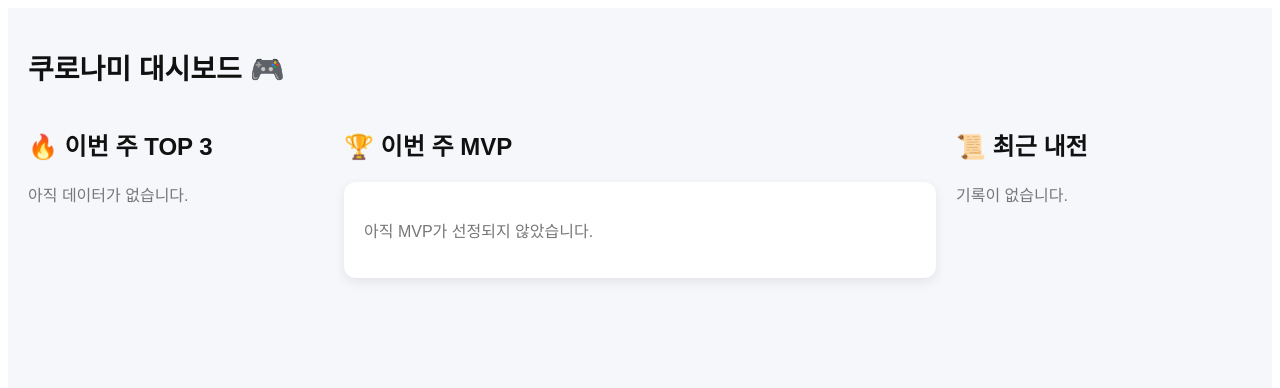
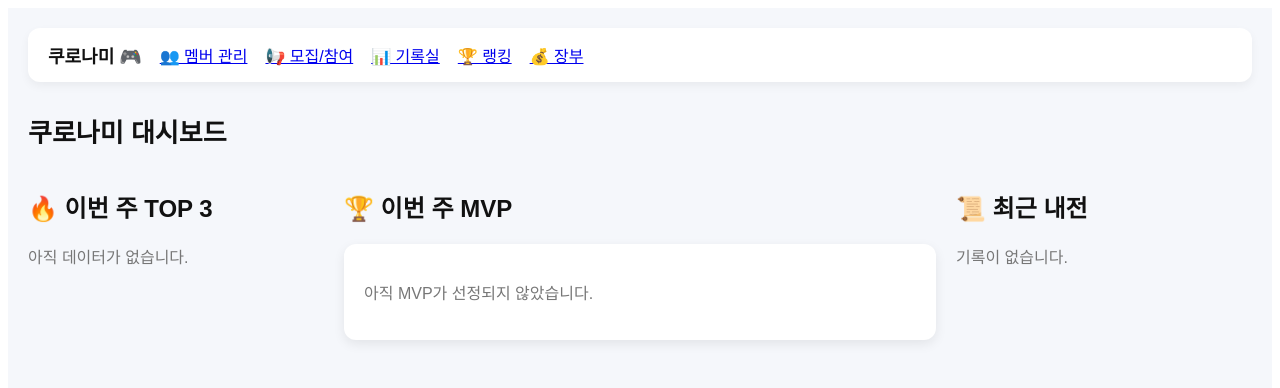
Before and after one commit to yoona0321/kuronami-dashboard, a Next.js app: page / in a window 1280 px wide. Shown: the top 388 px of the page. Built offline with nearby package versions, Linux system fonts and the light colour scheme.

Commit message:
navbar complete

```diff
--- a/pages/index.js
+++ b/pages/index.js
@@ -1,3 +1,5 @@
+import Link from "next/link";
+
 export default function Home() {
   return (
     <div style={{
@@ -7,8 +9,32 @@ export default function Home() {
       padding: "20px",
       fontFamily: "sans-serif"
     }}>
-      <h1 style={{ fontSize: "28px", marginBottom: "20px" }}>
-        쿠로나미 대시보드 🎮
+
+      {/* 🔥 상단 메뉴바 */}
+      <div style={{
+        display: "flex",
+        alignItems: "center",
+        gap: "18px",
+        marginBottom: "30px",
+        padding: "14px 20px",
+        background: "white",
+        borderRadius: "12px",
+        boxShadow: "0 4px 10px rgba(0,0,0,0.05)"
+      }}>
+        <div style={{ fontWeight: "bold", fontSize: "18px" }}>
+          쿠로나미 🎮
+        </div>
+
+        <Link href="/member">👥 멤버 관리</Link>
+        <Link href="/apply">📢 모집/참여</Link>
+        <Link href="/record">📊 기록실</Link>
+        <Link href="/ranking">🏆 랭킹</Link>
+        <Link href="/finance">💰 장부</Link>
+      </div>
+
+      {/* 🧩 메인 내용 */}
+      <h1 style={{ fontSize: "26px", marginBottom: "20px" }}>
+        쿠로나미 대시보드
       </h1>
 
       <div style={{ display: "flex", gap: "20px" }}>
@@ -28,7 +54,9 @@ export default function Home() {
             borderRadius: "12px",
             boxShadow: "0 4px 12px rgba(0,0,0,0.08)"
           }}>
-            <p style={{ color: "#777" }}>아직 MVP가 선정되지 않았습니다.</p>
+            <p style={{ color: "#777" }}>
+              아직 MVP가 선정되지 않았습니다.
+            </p>
           </div>
         </div>
 
@@ -39,6 +67,7 @@ export default function Home() {
         </div>
 
       </div>
+
     </div>
   );
 }
```
